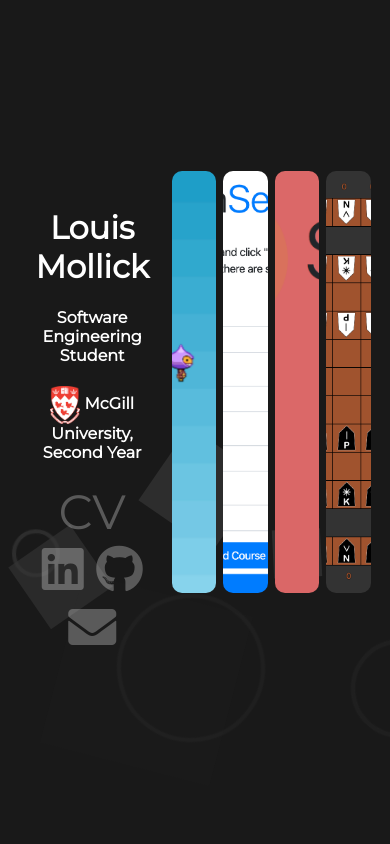
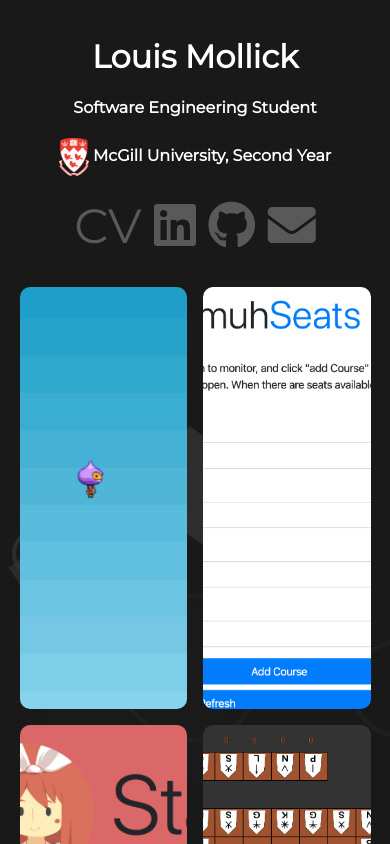
Before and after one commit to louismollick/louismollick.github.io, a plain HTML site: page index.html in a window 390 px wide. Shown: the top 844 px of the page. Drawn offline with Linux system fonts and the light colour scheme.

Commit message:
Responsive and linkedin link update

```diff
--- a/index.html
+++ b/index.html
@@ -40,7 +40,7 @@
                     <a class="icon" href="louismollick.pdf" target="_blank">
                         CV
                     </a>
-                    <a class="icon" href="https://www.linkedin.com/in/louis-mollick-2b7046169/" target="_blank">
+                    <a class="icon" href="https://www.linkedin.com/in/louismollick/" target="_blank">
                         <i class="fab fa-linkedin"></i>
                     </a>
                     <a class="icon" href="https://github.com/louismollick/" target="_blank">
--- a/style.css
+++ b/style.css
@@ -5,15 +5,7 @@
   --main-text: #fff;
   --second-text: rgb(74, 7, 161);
 }
-/* Small Screens */
-@media (max-width: 600px) {
 
-}
-
-/* Landscape */
-@media (max-height: 500px) {
-
-}
 @import url(https://fonts.googleapis.com/css?family=Montserrat);
 
 body {
@@ -83,17 +75,33 @@ h3{
   display: -webkit-flex;
   display: grid;
   grid-template-columns: 2fr repeat(4, 1fr);
+  grid-template-areas: "info a b c d";
   grid-gap: 2%;
   align-content: center;
-  justify-content: center;
 }
 
 #info-col{
+  grid-area: info;
   max-width: 30vw;
   text-align: center;
   padding: 1rem;
 }
 
+#content .project:nth-child(2){
+  grid-area: a;
+}
+
+#content .project:nth-child(3){
+  grid-area: b;
+}
+
+#content .project:nth-child(4){
+  grid-area: c;
+}
+
+#content .project:nth-child(5){
+  grid-area: d;
+}
 
 /* PROJECT SECTION */
 
@@ -114,8 +122,6 @@ h3{
   border-radius:10px;
   height: 50vh;
   max-height: 500px;
-  min-width: 10vw;
-  max-width: 15vw;
 }
 
 .project:hover {
@@ -315,3 +321,24 @@ ul{
     opacity:0;
   }
 }
+
+/* Media Queries */
+@media only screen and (max-width: 1000px) {
+  #info-col{
+    max-width: none;
+  }
+  #content{
+    grid-gap: 1rem;
+    grid-template-columns: repeat(4,1fr);
+    grid-template-areas: "info info info info" "a b c d";
+  }
+}
+
+@media only screen and (max-width: 600px){
+  #content{
+    grid-gap: 1rem;
+    align-content: flex-start;
+    grid-template-columns: repeat(2,1fr);
+    grid-template-areas: "info info" "info info" "a b" "c d";
+  }
+}
```
